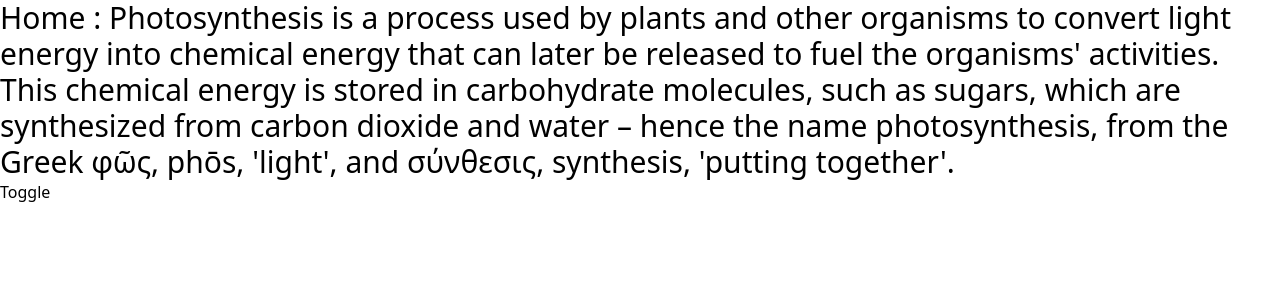
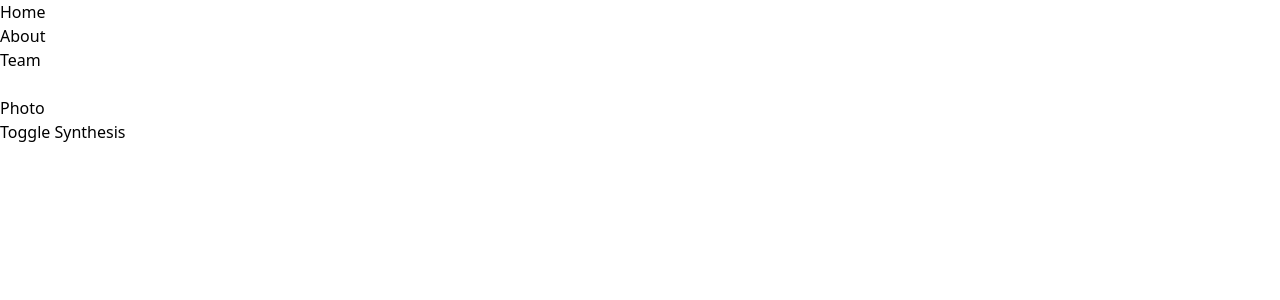
Before and after one commit to Yash-Solanki6803/Aquathinkers-Project, a React (Vite) app: page / in a window 1280 px wide. Shown: the top 300 px of the page. Built offline with nearby package versions, Linux system fonts and the light colour scheme.

Commit message:
Add react-router-dom package and implement routing in App component

```diff
--- a/package.json
+++ b/package.json
@@ -26,6 +26,7 @@
     "eslint-plugin-react-refresh": "^0.4.12",
     "globals": "^15.9.0",
     "postcss": "^8.4.47",
+    "react-router-dom": "^6.26.2",
     "tailwindcss": "^3.4.13",
     "vite": "^5.4.8"
   }
--- a/src/App.jsx
+++ b/src/App.jsx
@@ -1,18 +1,21 @@
-import { useStore } from "./store";
-import { data } from "./data/homepage";
+import { BrowserRouter, Routes, Route } from "react-router-dom";
+import Layout from "./pages/Layout";
+import Home from "./pages/home";
+import About from "./pages/About";
+import Team from "./pages/Team";
+
 function App() {
-  const synthesisType = useStore((state) => state.synthesisType);
-  const toggleSynthesis = useStore((state) => state.toggleSynthesis);
+
   return (
-    <>
-      <h1 className="text-3xl">
-        Home :{" "}
-        {synthesisType
-          ? data.chemosynthesis.description
-          : data.photosynthesis.description}
-      </h1>
-      <button onClick={toggleSynthesis}>Toggle</button>
-    </>
+    <BrowserRouter>
+      <Routes>
+        <Route path="/" element={<Layout />}>
+          <Route index element={<Home />} />
+          <Route path="about" element={<About />} />
+          <Route path="team" element={<Team />} />
+        </Route>
+      </Routes>
+    </BrowserRouter>
   );
 }
 
--- /dev/null
+++ b/src/components/Navbar.jsx
@@ -0,0 +1,21 @@
+import { Link } from "react-router-dom";
+
+function Navbar() {
+  return (
+    <nav>
+      <ul>
+        <li>
+          <Link to="/">Home</Link>
+        </li>
+        <li>
+          <Link to="/about">About</Link>
+        </li>
+        <li>
+          <Link to="/team">Team</Link>
+        </li>
+      </ul>
+    </nav>
+  );
+}
+
+export default Navbar;
--- /dev/null
+++ b/src/pages/About.jsx
@@ -0,0 +1,7 @@
+function About() {
+  return (
+    <div>About</div>
+  )
+}
+
+export default About
--- /dev/null
+++ b/src/pages/Home.jsx
@@ -0,0 +1,17 @@
+import { useStore } from "../store";
+import { data } from "../data/homepage";
+
+function Home() {
+  const synthesisType = useStore((state) => state.synthesisType);
+  const toggleSynthesis = useStore((state) => state.toggleSynthesis);
+  return (
+    <>
+
+      <br />
+      <p>{synthesisType?"Chemo":"Photo"}</p>
+      <button onClick={toggleSynthesis}>Toggle Synthesis</button>
+    </>
+  );
+}
+
+export default Home;
--- /dev/null
+++ b/src/pages/Layout.jsx
@@ -0,0 +1,14 @@
+import { Outlet } from "react-router-dom";
+import Navbar from "../components/Navbar";
+
+const Layout = () => {
+  return (
+    <>
+      <Navbar />
+
+      <Outlet />
+    </>
+  );
+};
+
+export default Layout;
--- /dev/null
+++ b/src/pages/Team.jsx
@@ -0,0 +1,5 @@
+function Team() {
+  return <div>Team</div>;
+}
+
+export default Team;
```
Also changed, not shown: 1 other file (tests, documents, lock files or other folders).
